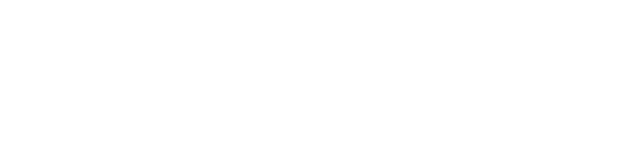
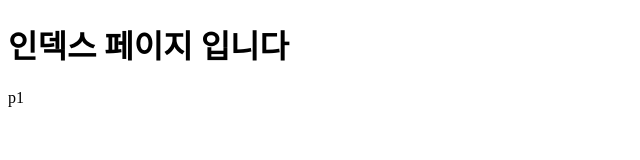
Before and after one commit to parkyhun/infra_git_test2, a plain HTML site: page index.html in a window 1280 px wide. Shown: the whole page, without its empty margins (0-640 px from the left). Drawn offline with Linux system fonts and the light colour scheme.

Commit message:
p1 added

```diff
--- a/index.html
+++ b/index.html
@@ -6,6 +6,7 @@
     <title>인덱스 페이지 입니다</title>
 </head>
 <body>
-
+    <h1>인덱스 페이지 입니다</h1>
+    <p>p1</p>
 </body>
 </html>
```
